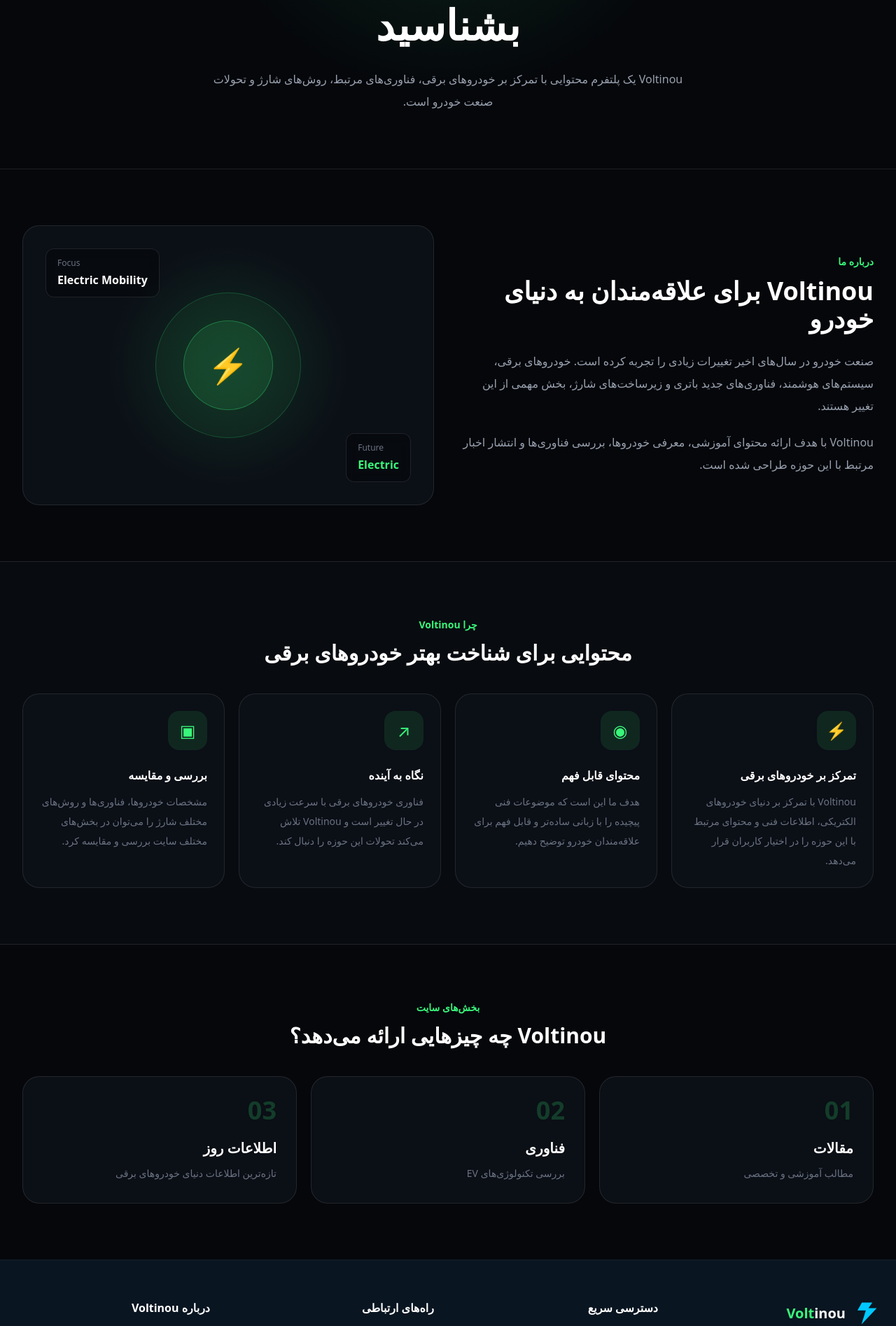
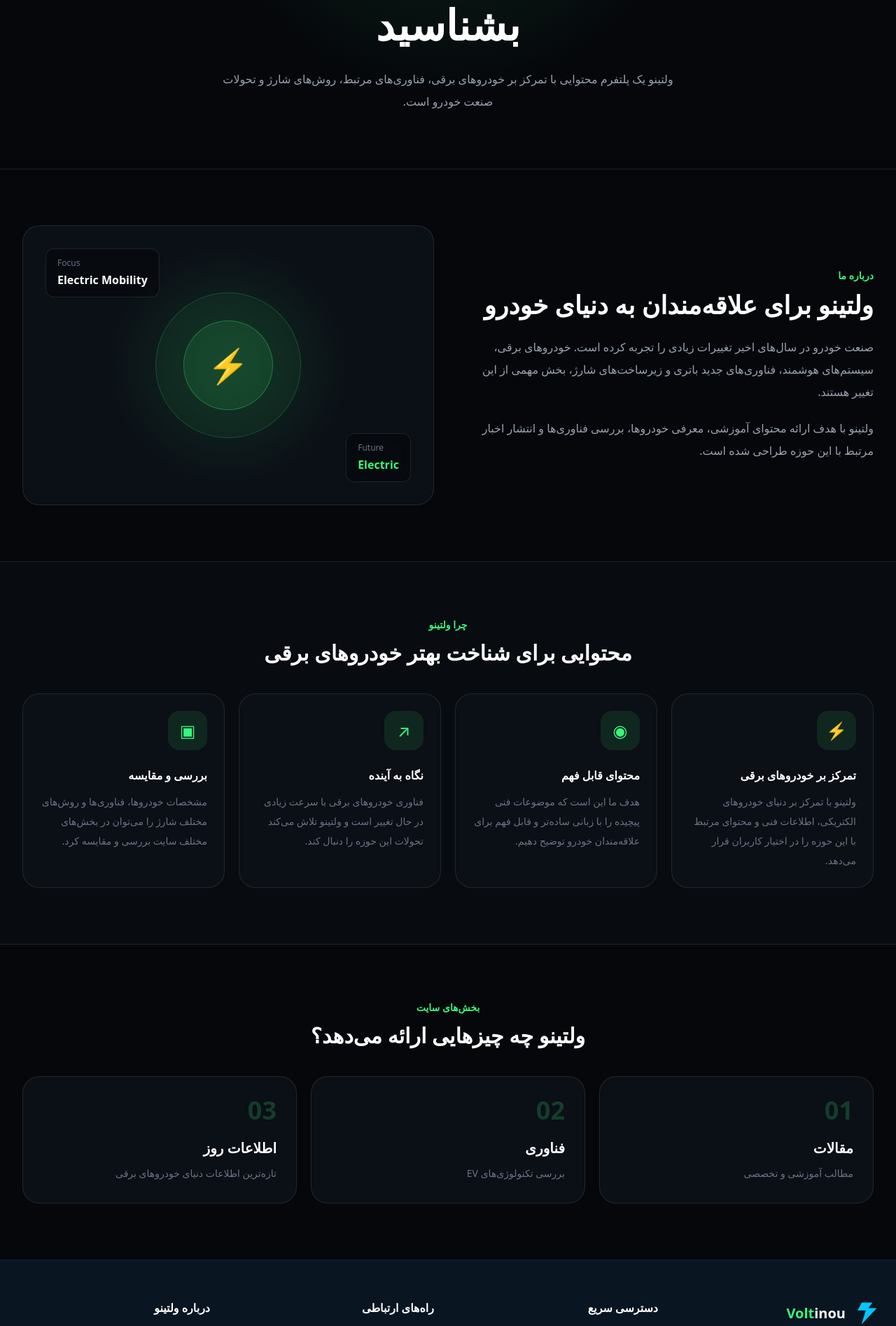
Before and after one commit to CodeNestX/ElectroCar_Frontend, a Next.js app: page /about in a window 1280 px wide. Shown: the part 279-2174 px from the top of the page at 70% size. Built offline with nearby package versions, Linux system fonts and the light colour scheme; no server answers; a small style sheet from the web is missing.

Commit message:
name Voltinou updated!

```diff
--- a/components/AboutContent.tsx
+++ b/components/AboutContent.tsx
@@ -9,7 +9,7 @@ const values = {
     {
       icon: "⚡",
       title: "تمرکز بر خودروهای برقی",
-      text: "Voltinou با تمرکز بر دنیای خودروهای الکتریکی، اطلاعات فنی و محتوای مرتبط با این حوزه را در اختیار کاربران قرار می‌دهد.",
+      text: "ولتینو با تمرکز بر دنیای خودروهای الکتریکی، اطلاعات فنی و محتوای مرتبط با این حوزه را در اختیار کاربران قرار می‌دهد.",
     },
     {
       icon: "◉",
@@ -19,7 +19,7 @@ const values = {
     {
       icon: "↗",
       title: "نگاه به آینده",
-      text: "فناوری خودروهای برقی با سرعت زیادی در حال تغییر است و Voltinou تلاش می‌کند تحولات این حوزه را دنبال کند.",
+      text: "فناوری خودروهای برقی با سرعت زیادی در حال تغییر است و ولتینو تلاش می‌کند تحولات این حوزه را دنبال کند.",
     },
     {
       icon: "▣",
@@ -66,21 +66,21 @@ const stats = {
 
 const ui = {
   fa: {
-    badge: "درباره Voltinou",
+    badge: "درباره ولتینو",
     titleA: "آینده حمل‌ونقل",
     highlight: "الکتریکی",
     titleB: "را بشناسید",
-    desc: "Voltinou یک پلتفرم محتوایی با تمرکز بر خودروهای برقی، فناوری‌های مرتبط، روش‌های شارژ و تحولات صنعت خودرو است.",
+    desc: "ولتینو یک پلتفرم محتوایی با تمرکز بر خودروهای برقی، فناوری‌های مرتبط، روش‌های شارژ و تحولات صنعت خودرو است.",
     aboutLabel: "درباره ما",
-    aboutTitle: "Voltinou برای علاقه‌مندان به دنیای خودرو",
+    aboutTitle: "ولتینو برای علاقه‌مندان به دنیای خودرو",
     aboutP1:
       "صنعت خودرو در سال‌های اخیر تغییرات زیادی را تجربه کرده است. خودروهای برقی، سیستم‌های هوشمند، فناوری‌های جدید باتری و زیرساخت‌های شارژ، بخش مهمی از این تغییر هستند.",
     aboutP2:
-      "Voltinou با هدف ارائه محتوای آموزشی، معرفی خودروها، بررسی فناوری‌ها و انتشار اخبار مرتبط با این حوزه طراحی شده است.",
-    whyLabel: "چرا Voltinou",
+      "ولتینو با هدف ارائه محتوای آموزشی، معرفی خودروها، بررسی فناوری‌ها و انتشار اخبار مرتبط با این حوزه طراحی شده است.",
+    whyLabel: "چرا ولتینو",
     whyTitle: "محتوایی برای شناخت بهتر خودروهای برقی",
     sectionsLabel: "بخش‌های سایت",
-    sectionsTitle: "Voltinou چه چیزهایی ارائه می‌دهد؟",
+    sectionsTitle: "ولتینو چه چیزهایی ارائه می‌دهد؟",
   },
   en: {
     badge: "About Voltinou",
--- a/components/ContactContent.tsx
+++ b/components/ContactContent.tsx
@@ -134,12 +134,12 @@ const faq = {
 
 const ui = {
   fa: {
-    badge: "ارتباط با Voltinou",
+    badge: "ارتباط با ولتینو",
     titleA: "با ما در",
     highlight: "ارتباط باشید",
-    desc: "پیشنهاد، انتقاد، درخواست همکاری یا ایده‌ای برای بهتر شدن Voltinou دارید؟ پیام خود را برای ما ارسال کنید.",
+    desc: "پیشنهاد، انتقاد، درخواست همکاری یا ایده‌ای برای بهتر شدن ولتینو دارید؟ پیام خود را برای ما ارسال کنید.",
     contactTitle: "راه‌های ارتباطی",
-    contactDesc: "برای ارتباط با تیم Voltinou می‌توانید از اطلاعات زیر استفاده کنید.",
+    contactDesc: "برای ارتباط با تیم ولتینو می‌توانید از اطلاعات زیر استفاده کنید.",
     formTitle: "پیام خود را ارسال کنید",
     name: "نام و نام خانوادگی",
     namePh: "نام شما",
--- a/components/Footer.tsx
+++ b/components/Footer.tsx
@@ -114,7 +114,7 @@ export default function Footer() {
                 <>
                   مرجع اخبار، مقالات، بررسی و فناوری خودروهای برقی.
                   <br />
-                  با Voltinou دنیای حرکت الکتریکی را بهتر بشناسید.
+                  با ولتینو دنیای حرکت الکتریکی را بهتر بشناسید.
                 </>
               ) : (
                 <>
@@ -192,7 +192,7 @@ export default function Footer() {
               href="/about"
               className="mb-5 block font-bold text-white transition hover:text-[#39f77b]"
             >
-              {isFa ? "درباره Voltinou" : "About Voltinou"}
+              {isFa ? "درباره ولتینو" : "About Voltinou"}
             </Link>
 
             <p
@@ -202,7 +202,7 @@ export default function Footer() {
             >
               {isFa ? (
                 <>
-                  Voltinou یک پلتفرم محتوایی با تمرکز بر خودروهای
+                  ولتینو یک پلتفرم محتوایی با تمرکز بر خودروهای
                   الکتریکی، فناوری‌های نوین و آینده صنعت حمل‌ونقل است.
                 </>
               ) : (
--- a/components/Hero.tsx
+++ b/components/Hero.tsx
@@ -41,7 +41,7 @@ const slides = [
       title: "انرژی پاک،",
       highlight: "حرکت به سوی آینده",
       description:
-        "دنیای خودروهای برقی را با Voltinou بهتر بشناسید",
+        "دنیای خودروهای برقی را با ولتینو بهتر بشناسید",
     },
     en: {
       title: "Clean energy,",
--- a/components/articles/ArticlesPageFa.tsx
+++ b/components/articles/ArticlesPageFa.tsx
@@ -69,7 +69,7 @@ export default function ArticlesPageFa() {
     <main dir={dir} className="mx-auto min-h-[70vh] max-w-7xl px-4 py-12 sm:px-6 lg:px-8">
       <div className="mb-10 text-center">
         <span className="mb-3 inline-block text-sm font-semibold text-green-400">
-          دانشنامه Voltinou
+          دانشنامه ولتینو
         </span>
         <h1 className="text-3xl font-extrabold sm:text-4xl">
           مقالات خودروهای برقی
```
